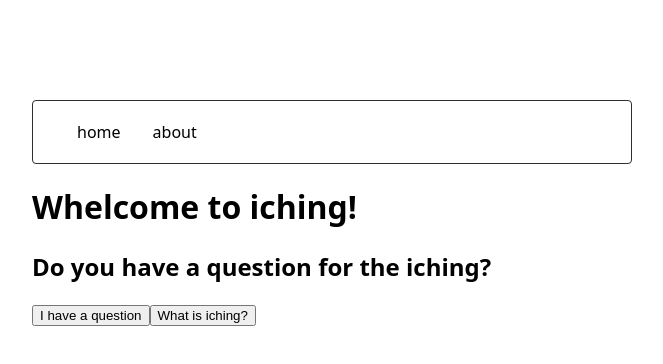
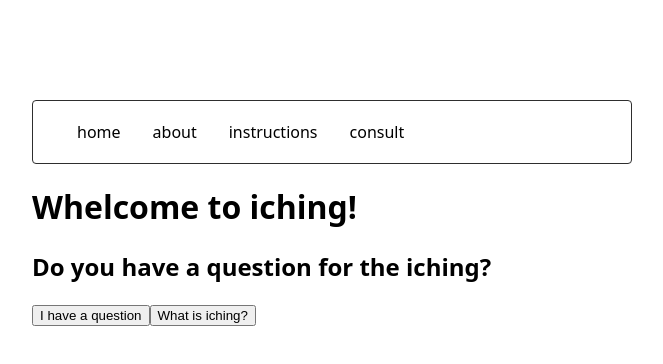
Before and after one commit to Sbector/iching, a Next.js app: page / in a window 1280 px wide. Shown: the top 364 px of the page, without its empty margins (308-971 px from the left). Built offline with nearby package versions, Linux system fonts and the light colour scheme.

Commit message:
Update readme and add nav elements

```diff
--- a/app/components/Header.jsx
+++ b/app/components/Header.jsx
@@ -7,6 +7,12 @@ const links = [{
 },{
   label: 'about',
   route: '/about'
+},{
+  label: 'instructions',
+  route: '/instructions'
+},{
+  label: 'consult',
+  route: '/consult'
 }]
 
 export default function Header () {
--- a/app/page.jsx
+++ b/app/page.jsx
@@ -6,7 +6,7 @@ export default function HomePage() {
       </div>
       <div>
         <h2>Do you have a question for the iching?</h2>
-        <a href="/instructions">
+        <a href="/consult">
           <button>I have a question</button>
         </a>
         <a href="/about">
```
Also changed, not shown: 1 other file (tests, documents, lock files or other folders).
